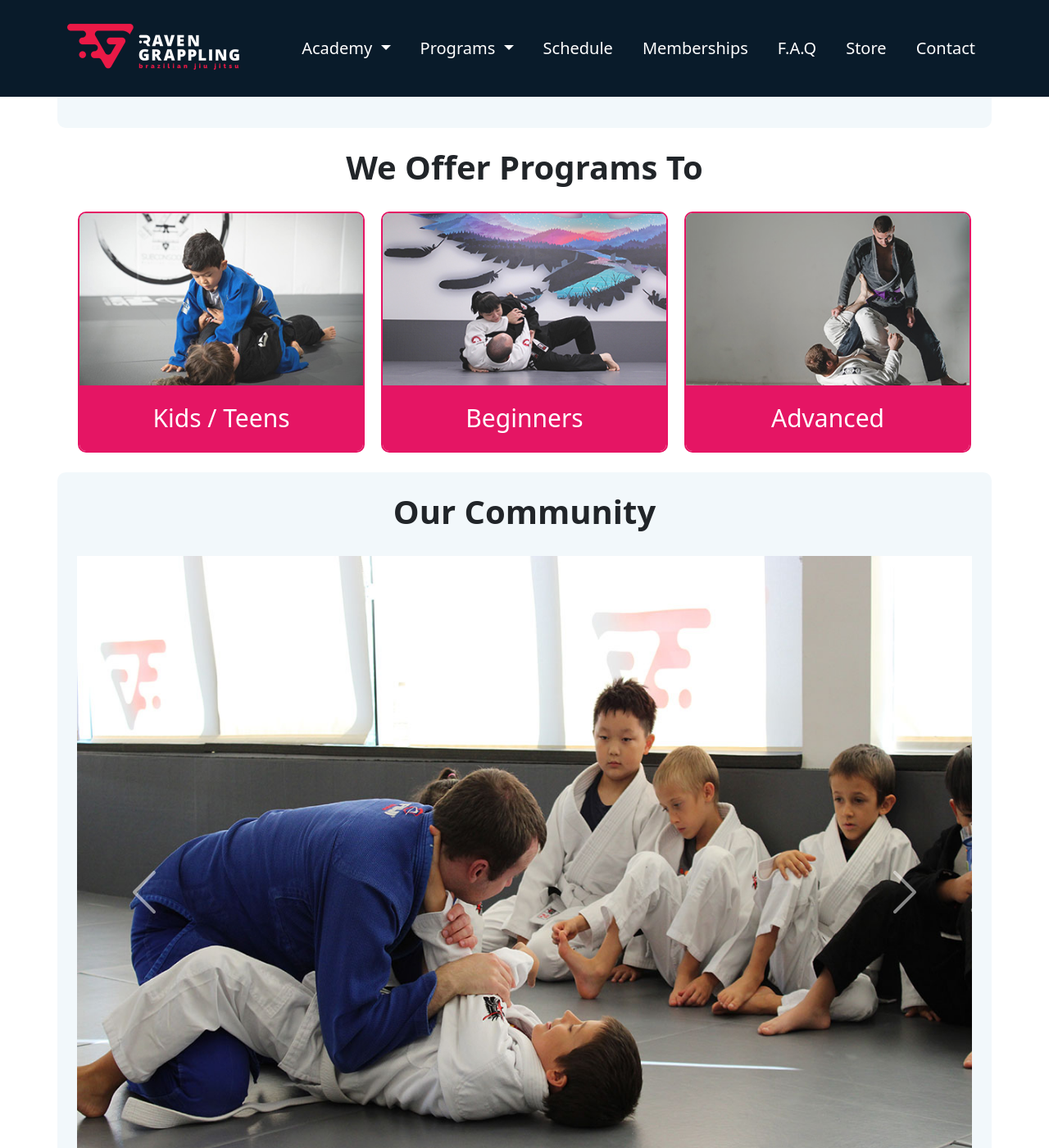
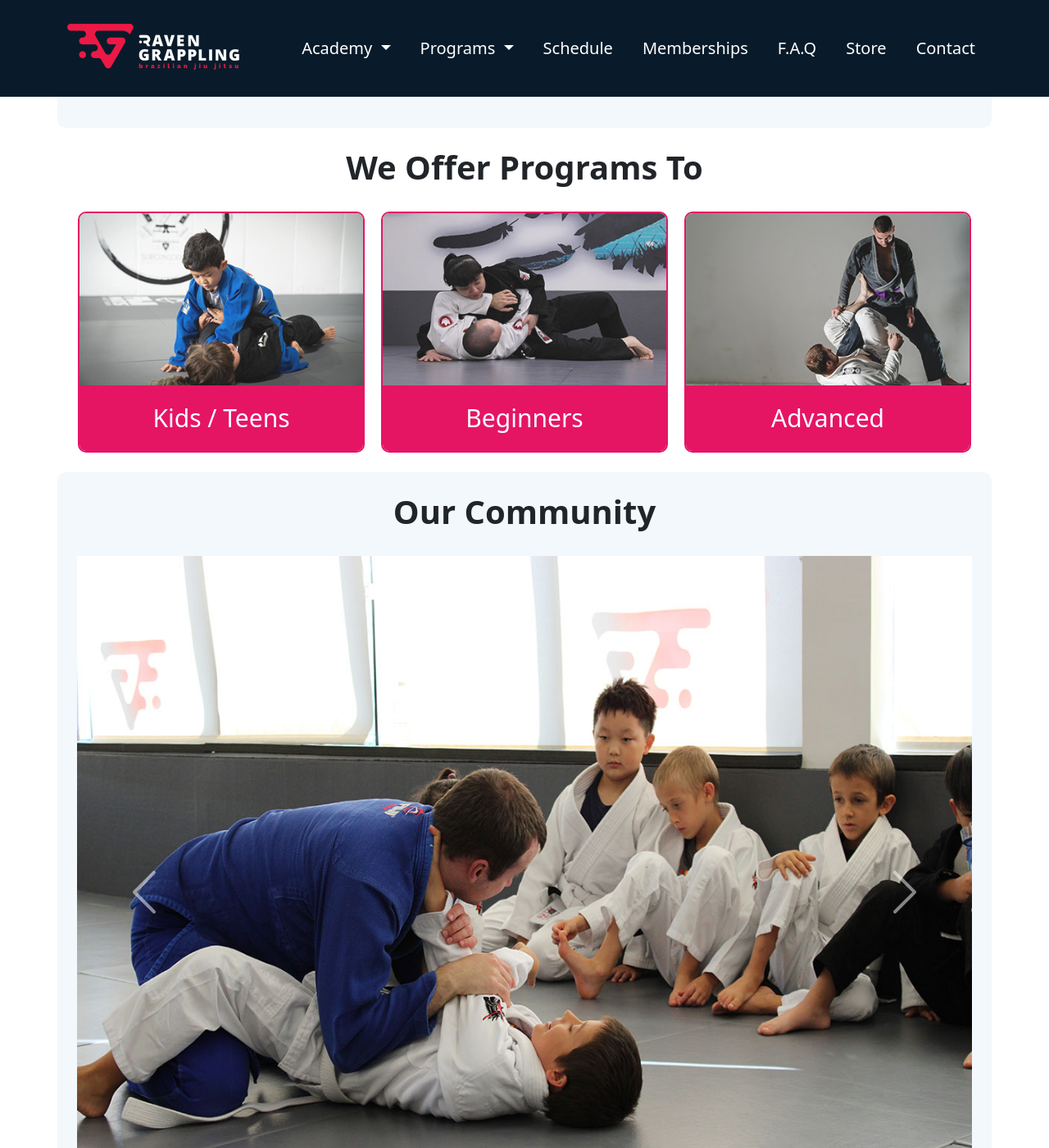
Before and after one commit to RavenGrappling/RavenGrappling.github.io, a Jekyll site: the page built from index.md, in a window 1280 px wide and 1400 px high, scrolled down 1690 px. Shown: the whole window at 82% size. Built offline with Jekyll 4.4.1, drawn with Linux system fonts in a browser that asks for light colours.

Commit message:
Update raven.css

```diff
--- a/assets/css/raven.css
+++ b/assets/css/raven.css
@@ -154,7 +154,7 @@
   background-image: url("/assets/images/button_kids.jpg")
 }
 .rg-image-buttons .rg-image-button-beginners {
-  background-image: url("/assets/images/button_beginners.jpg")
+  background-image: url("/assets/images/button_beginners1.jpg")
 }
 .rg-image-buttons .rg-image-button-advanced {
   background-image: url("/assets/images/button_advanced.jpg")
```
